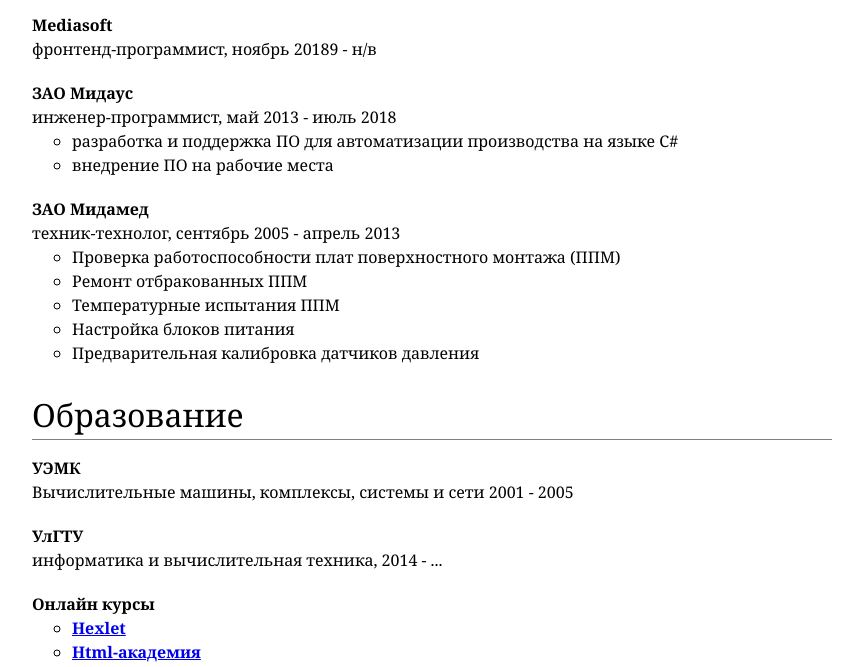
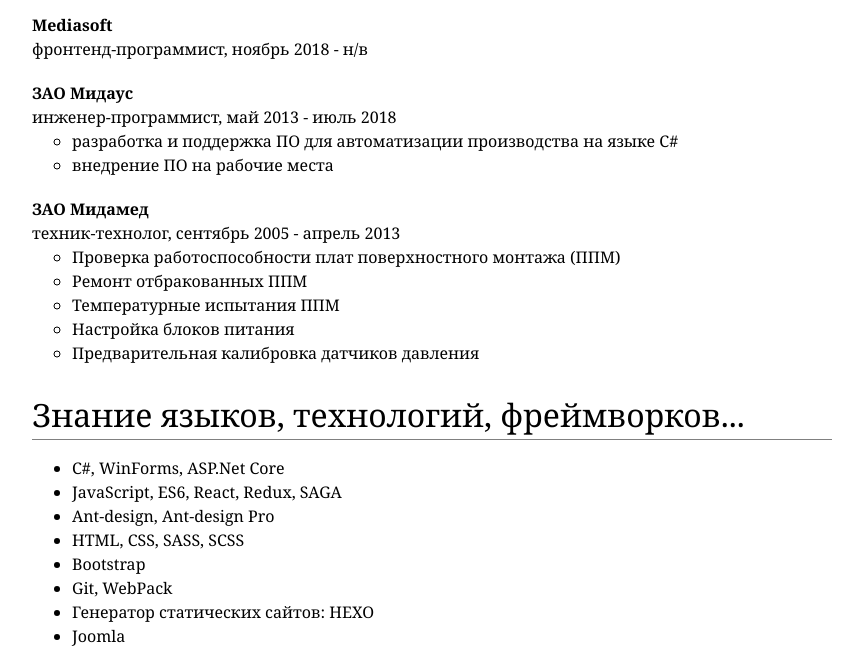
Before and after one commit to ftrip/ftrip.github.io, a plain HTML site: page index.html in a window 1280 px wide. Shown: the part 447-1114 px from the top of the page, without its empty margins (208-1071 px from the left). Drawn offline with Linux system fonts and the light colour scheme.

Commit message:
Update index.html

```diff
--- a/index.html
+++ b/index.html
@@ -26,7 +26,7 @@
             <ul class="nostyle">
                 <li>
                     <b>Mediasoft</b><br>
-                    фронтенд-программист, ноябрь 20189 - н/в
+                    фронтенд-программист, ноябрь 2018 - н/в
                 </li>
                 <li>
                     <b>ЗАО Мидаус</b><br>
@@ -47,6 +47,17 @@
                         <li>Предварительная калибровка датчиков давления</li>
                     </ul>
                 </li>
+            </ul>
+            <h2>Знание языков, технологий, фреймворков...</h2>
+            <ul>
+                <li>C#, WinForms, ASP.Net Core</li>
+                <li>JavaScript, ES6, React, Redux, SAGA</li>
+                <li>Ant-design, Ant-design Pro</li>
+                <li>HTML, CSS, SASS, SCSS</li>
+                <li>Bootstrap</li>
+                <li>Git, WebPack</li>
+                <li>Генератор статических сайтов: HEXO</li>
+                <li>Joomla</li>
             </ul>
             <h2>Образование</h2>
             <ul class="nostyle">
```
